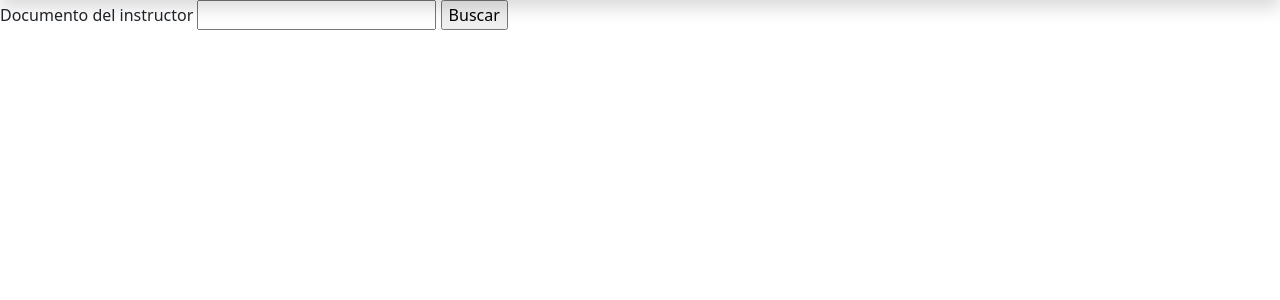
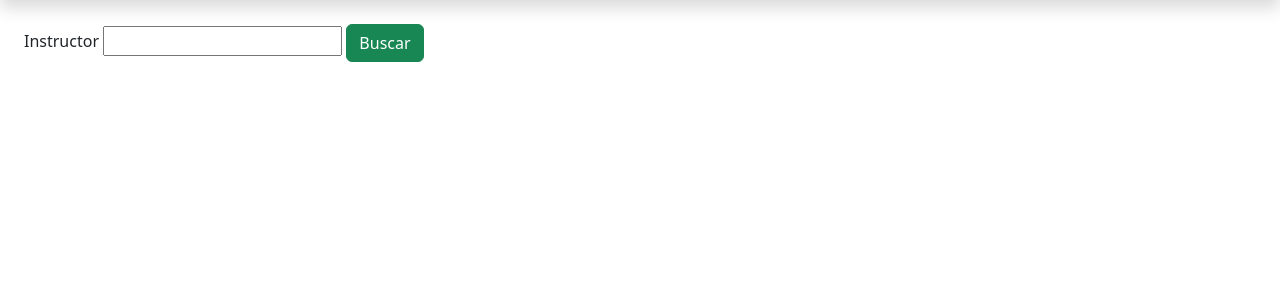
Before and after one commit to ingdanielbs/horario_app, a Flask app: template templates/index.html in a window 1280 px wide. Shown: the part 60-360 px from the top of the page. Run offline with Flask 3, Linux system fonts and the light colour scheme; the template is opened without the code that fills it, so the values that code supplies are empty.

Commit message:
update header

```diff
--- a/templates/index.html
+++ b/templates/index.html
@@ -1,14 +1,14 @@
 {% extends "base.html" %}
 {% block content %}
-<form action="" method="post">
-  <label for="documento">Documento del instructor</label>
+<form class="p-4" action="" method="post">
+  <label for="documento">Instructor</label>
   <input type="text" name="documento" list="instructores">
   <datalist id="instructores">
     {% for instructor in listado_instructores %}
     <option value="{{instructor}}">{{instructor}}</option>
     {% endfor %}
   </datalist>
-  <input type="submit" value="Buscar">
+  <input class="btn btn-success" type="submit" value="Buscar">
 </form>
 <div class="row p-4">
   <div class="col-6">
@@ -939,9 +939,9 @@
     <table class="table table-bordered">
       <thead>
         <tr>
+          <th>Palabra clave</th>
           <th>Norma</th>
           <th>Competencia</th>
-          <th>Palabra clave</th>
           <th>N° RAP</th>
           <th>Resultados de aprendizaje</th>
         </tr>
@@ -950,9 +950,9 @@
         {% set competencias_len = competencias['norma']|length %}
         {% for i in range(0, competencias_len) %}
         <tr>
+          <td>{{competencias['frase'][i]}}</td>
           <td>{{competencias['norma'][i]}}</td>
           <td>{{competencias['competencia'][i]}}</td>
-          <td>{{competencias['frase'][i]}}</td>
           <td>{{competencias['n_rap'][i]}}</td>
           <td>{{competencias['resultados_ap'][i]}}</td>
 
```
Also changed, not shown: templates/horario_ficha.html (+5 -5 lines).
